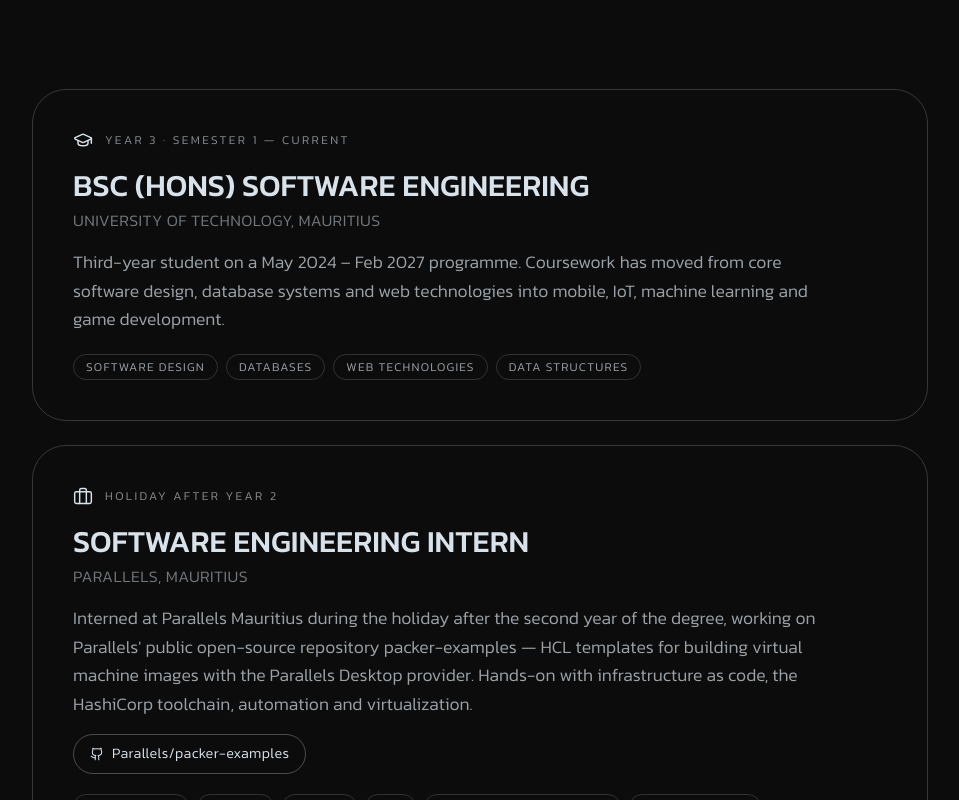
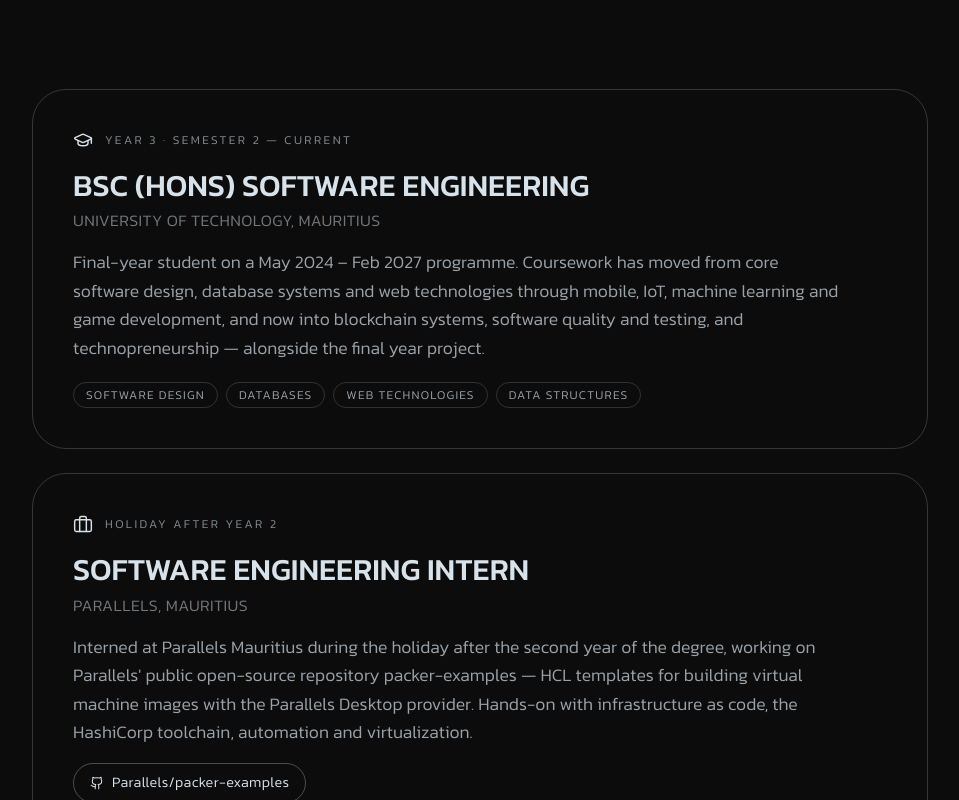
Before and after one commit to mzayaan/My-Portfolio, a React (Vite) app: page / in a window 1280 px wide. Shown: the part 2280-3080 px from the top of the page, without its empty margins (160-1119 px from the left). Built offline with nearby package versions, Linux system fonts and the light colour scheme.

Commit message:
Move to Year 3 Semester 2: Sem 1 completed, Sem 2 in progress, Now Studying updated

```diff
--- a/src/data/curriculum.ts
+++ b/src/data/curriculum.ts
@@ -8,7 +8,9 @@ export type CurriculumLevel = {
 
 /**
  * BSc (Hons) Software Engineering — University of Technology, Mauritius.
- * Level 3 lists Semester 1 only; the remaining Level 3 modules follow later.
+ * Semester 1 of Level 3 is complete; Semester 2 is currently in progress.
+ * The System Development Project is deliberately left out of the Semester 2 list —
+ * it has its own Dissertation section.
  */
 export const curriculum: CurriculumLevel[] = [
   {
@@ -50,7 +52,7 @@ export const curriculum: CurriculumLevel[] = [
   {
     level: 'Level 3',
     label: 'Year 3 · Semester 1',
-    status: 'In progress',
+    status: 'Completed',
     note: 'Specialisation — mobile, IoT, machine learning and game development.',
     modules: [
       'Advanced Mobile Application Development',
@@ -62,8 +64,8 @@ export const curriculum: CurriculumLevel[] = [
   {
     level: 'Level 3',
     label: 'Year 3 · Semester 2',
-    status: 'Upcoming',
-    note: 'Still to come — distributed systems, quality assurance and taking a product to market.',
+    status: 'In progress',
+    note: 'Current semester — distributed systems, quality assurance and taking a product to market, alongside the final year project.',
     modules: [
       'Blockchain Systems',
       'Software Quality & Testing',
--- a/src/data/experience.ts
+++ b/src/data/experience.ts
@@ -9,11 +9,11 @@ export type TimelineEntry = {
 
 export const experience: TimelineEntry[] = [
   {
-    period: 'Year 3 · Semester 1 — Current',
+    period: 'Year 3 · Semester 2 — Current',
     title: 'BSc (Hons) Software Engineering',
     place: 'University of Technology, Mauritius',
     description:
-      'Third-year student on a May 2024 – Feb 2027 programme. Coursework has moved from core software design, database systems and web technologies into mobile, IoT, machine learning and game development.',
+      'Final-year student on a May 2024 – Feb 2027 programme. Coursework has moved from core software design, database systems and web technologies through mobile, IoT, machine learning and game development, and now into blockchain systems, software quality and testing, and technopreneurship — alongside the final year project.',
     tags: ['Software Design', 'Databases', 'Web Technologies', 'Data Structures'],
   },
   {
--- a/src/data/modules.ts
+++ b/src/data/modules.ts
@@ -6,36 +6,29 @@ export type Module = {
 };
 
 /**
- * Year 3 · Semester 1 modules, taken from the official UTM Module Information Packs
- * (Academic Year 2026, Semester 1). All are 6 credits, Level 3, 15 weeks.
+ * Year 3 · Semester 2 modules (Academic Year 2026, Semester 2).
+ * The System Development Project is covered separately by the Dissertation section.
  */
 export const modules: Module[] = [
   {
     number: '01',
-    name: 'Advanced Mobile Application Development',
+    name: 'Blockchain Systems',
     description:
-      'Cross-platform mobile app development in Flutter and Dart. Covers widgets, layouts and views, stateful UI and animations, screen navigation, activities and intents, HTTP requests, and local plus remote data access with Supabase — through to deploying builds to the app stores.',
-    topics: ['Flutter', 'Dart', 'Supabase', 'Android Studio', 'VS Code'],
+      'Distributed ledger technology from first principles — cryptographic hashing, digital signatures and Merkle trees, through consensus mechanisms such as proof of work and proof of stake, to writing and deploying smart contracts and reasoning about where a decentralised system is and is not the right answer.',
+    topics: ['Distributed Ledgers', 'Cryptography', 'Consensus', 'Smart Contracts', 'Solidity'],
   },
   {
     number: '02',
-    name: 'Smart IoT Applications',
+    name: 'Software Quality & Testing',
     description:
-      'Designing and deploying intelligent IoT systems end to end. Internet of Things and Web of Things architecture, machine-to-machine communication, microcontroller programming, working with sensors and actuators for data acquisition, and integrating devices with cloud platforms for transmission, visualisation and analysis.',
-    topics: ['Arduino', 'Raspberry Pi', 'Tinkercad', 'Sensors', 'Cloud Integration'],
+      'Building quality into software rather than testing it in afterwards. Test planning and design, unit, integration and system testing, black-box and white-box techniques, coverage and defect tracking, test automation, and the quality standards and review processes that sit around a delivery pipeline.',
+    topics: ['Test Design', 'Unit Testing', 'Automation', 'Code Coverage', 'Quality Assurance'],
   },
   {
     number: '03',
-    name: 'AI & Machine Learning Techniques',
+    name: 'Technopreneurship',
     description:
-      'A conceptual and practical grounding in machine learning: simple, multivariate and polynomial linear regression, logistic regression for classification, and neural networks — implemented and executed in Python across hands-on programming sessions.',
-    topics: ['Python', 'Anaconda', 'Regression', 'Classification', 'Neural Networks'],
-  },
-  {
-    number: '04',
-    name: 'Computer Game Programming',
-    description:
-      'In-depth 2D game design and development in Construct 3. Asset preparation, tile-based games, physics engine controls and game AI, event binding and scripting, sound and image processing, mobile sensors such as accelerometer, touch and GPS — then exporting to Windows Store, Google Play and the web.',
-    topics: ['Construct 3', '2D Graphics', 'Physics Engine', 'Game AI', 'Multi-platform Export'],
+      'Taking a technical idea to market. Opportunity identification and validation, business model design, market and competitor analysis, costing and funding, intellectual property, and pitching a venture — the commercial side of engineering that decides whether a product ever reaches users.',
+    topics: ['Business Models', 'Market Validation', 'Startups', 'Funding', 'Pitching'],
   },
 ];
--- a/src/sections/ModulesSection.tsx
+++ b/src/sections/ModulesSection.tsx
@@ -13,7 +13,7 @@ export default function ModulesSection() {
           className="text-[0.7rem] font-light uppercase tracking-[0.3em] opacity-60 sm:text-xs"
           style={{ color: '#D7E2EA' }}
         >
-          Year 3 · Semester 1 · Academic Year 2026
+          Year 3 · Semester 2 · Academic Year 2026
         </span>
       </FadeIn>
 
```
